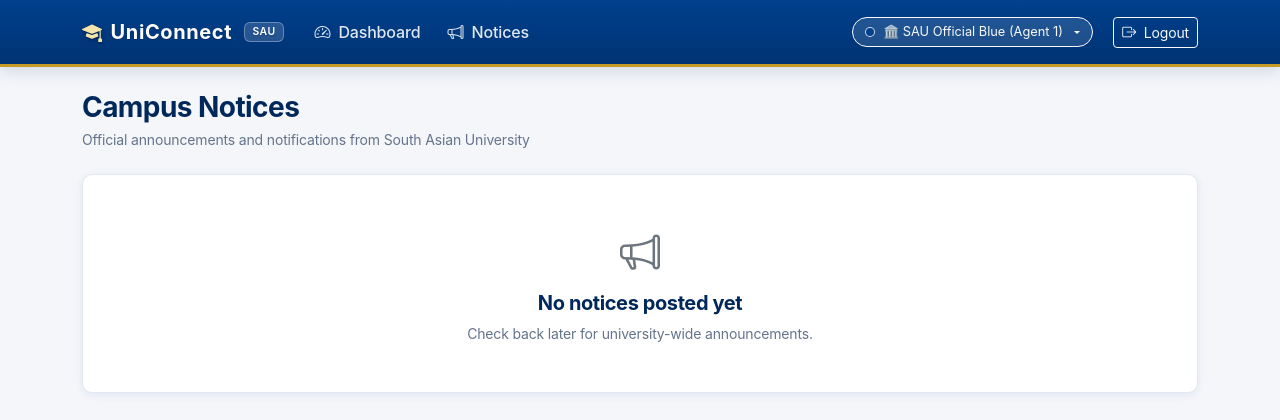
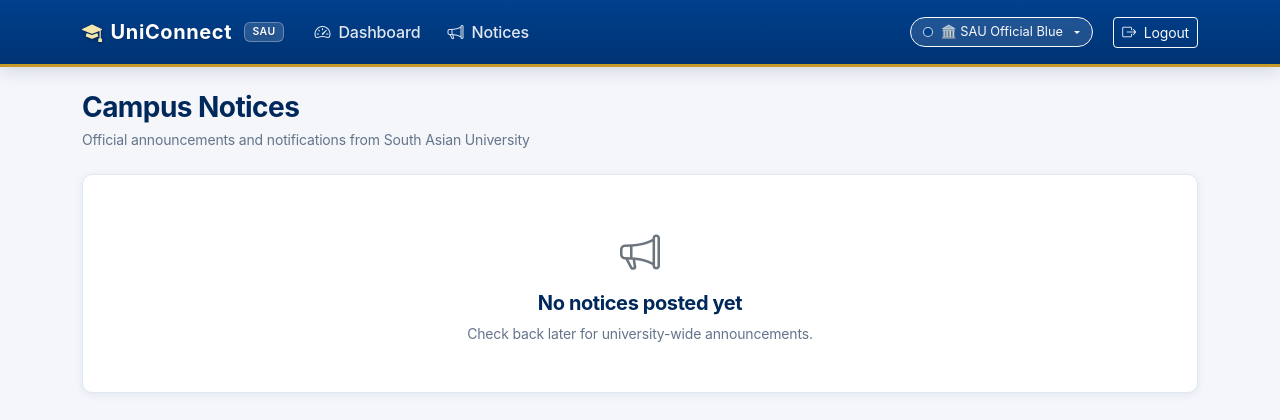
Before and after one commit to hansikamalik/UniConnect, a Node server app: page /notices in a window 1280 px wide. Shown: the top 420 px of the page. Run offline with Node 20, Linux system fonts and the light colour scheme; the visitor is signed in with stand-in values (Sample User, id 1); data that the repository does not hold is empty; some web fonts are replaced.

Commit message:
fix(ui): remove agent numbering labels from theme selection dropdown

```diff
--- a/src/public/js/theme-switcher.js
+++ b/src/public/js/theme-switcher.js
@@ -8,22 +8,22 @@
   // Theme registry
   const THEMES = {
     'sau-official': {
-      name: 'SAU Official Blue (Agent 1)',
+      name: 'SAU Official Blue',
       icon: '🏛️',
       color: '#00408d'
     },
     'sau-dark': {
-      name: 'SAU Midnight Dark (Agent 2)',
+      name: 'SAU Midnight Dark',
       icon: '🌙',
       color: '#080E1A'
     },
     'collegiate-crimson': {
-      name: 'Heritage Collegiate Crimson (Agent 3)',
+      name: 'Heritage Collegiate Crimson',
       icon: '🎓',
       color: '#7A0019'
     },
     'neo-emerald': {
-      name: 'Futuristic Neo Emerald (Agent 4)',
+      name: 'Futuristic Neo Emerald',
       icon: '⚡',
       color: '#059669'
     }
--- a/src/views/partials/header.ejs
+++ b/src/views/partials/header.ejs
@@ -112,7 +112,7 @@
                     <span style="display:inline-block; width:14px; height:14px; border-radius:50%; background:#00408d; flex-shrink:0;"></span>
                     <div>
                       <div class="fw-semibold small">🏛️ SAU Official Blue</div>
-                      <div class="text-muted" style="font-size: 0.7rem;">Agent 1: Official University Navy</div>
+                      <div class="text-muted" style="font-size: 0.7rem;">Official University Navy</div>
                     </div>
                   </button>
                 </li>
@@ -121,7 +121,7 @@
                     <span style="display:inline-block; width:14px; height:14px; border-radius:50%; background:#080E1A; border:1px solid #38bdf8; flex-shrink:0;"></span>
                     <div>
                       <div class="fw-semibold small">🌙 SAU Midnight Dark</div>
-                      <div class="text-muted" style="font-size: 0.7rem;">Agent 2: Deep Slate & Electric Blue</div>
+                      <div class="text-muted" style="font-size: 0.7rem;">Deep Slate &amp; Electric Blue</div>
                     </div>
                   </button>
                 </li>
@@ -130,7 +130,7 @@
                     <span style="display:inline-block; width:14px; height:14px; border-radius:50%; background:#7A0019; border:1px solid #C5A059; flex-shrink:0;"></span>
                     <div>
                       <div class="fw-semibold small">🎓 Heritage Collegiate</div>
-                      <div class="text-muted" style="font-size: 0.7rem;">Agent 3: Oxbridge Crimson & Gold</div>
+                      <div class="text-muted" style="font-size: 0.7rem;">Oxbridge Crimson &amp; Gold</div>
                     </div>
                   </button>
                 </li>
@@ -139,7 +139,7 @@
                     <span style="display:inline-block; width:14px; height:14px; border-radius:50%; background:linear-gradient(135deg, #059669, #06b6d4); flex-shrink:0;"></span>
                     <div>
                       <div class="fw-semibold small">⚡ Futuristic Neo Emerald</div>
-                      <div class="text-muted" style="font-size: 0.7rem;">Agent 4: Modern Glassmorphic Teal</div>
+                      <div class="text-muted" style="font-size: 0.7rem;">Modern Glassmorphic Teal</div>
                     </div>
                   </button>
                 </li>
@@ -167,7 +167,7 @@
                     <span style="display:inline-block; width:14px; height:14px; border-radius:50%; background:#00408d; flex-shrink:0;"></span>
                     <div>
                       <div class="fw-semibold small">🏛️ SAU Official Blue</div>
-                      <div class="text-muted" style="font-size: 0.7rem;">Agent 1: Official University Navy</div>
+                      <div class="text-muted" style="font-size: 0.7rem;">Official University Navy</div>
                     </div>
                   </button>
                 </li>
@@ -176,7 +176,7 @@
                     <span style="display:inline-block; width:14px; height:14px; border-radius:50%; background:#080E1A; border:1px solid #38bdf8; flex-shrink:0;"></span>
                     <div>
                       <div class="fw-semibold small">🌙 SAU Midnight Dark</div>
-                      <div class="text-muted" style="font-size: 0.7rem;">Agent 2: Deep Slate & Electric Blue</div>
+                      <div class="text-muted" style="font-size: 0.7rem;">Deep Slate &amp; Electric Blue</div>
                     </div>
                   </button>
                 </li>
@@ -185,7 +185,7 @@
                     <span style="display:inline-block; width:14px; height:14px; border-radius:50%; background:#7A0019; border:1px solid #C5A059; flex-shrink:0;"></span>
                     <div>
                       <div class="fw-semibold small">🎓 Heritage Collegiate</div>
-                      <div class="text-muted" style="font-size: 0.7rem;">Agent 3: Oxbridge Crimson & Gold</div>
+                      <div class="text-muted" style="font-size: 0.7rem;">Oxbridge Crimson &amp; Gold</div>
                     </div>
                   </button>
                 </li>
@@ -194,7 +194,7 @@
                     <span style="display:inline-block; width:14px; height:14px; border-radius:50%; background:linear-gradient(135deg, #059669, #06b6d4); flex-shrink:0;"></span>
                     <div>
                       <div class="fw-semibold small">⚡ Futuristic Neo Emerald</div>
-                      <div class="text-muted" style="font-size: 0.7rem;">Agent 4: Modern Glassmorphic Teal</div>
+                      <div class="text-muted" style="font-size: 0.7rem;">Modern Glassmorphic Teal</div>
                     </div>
                   </button>
                 </li>
```
